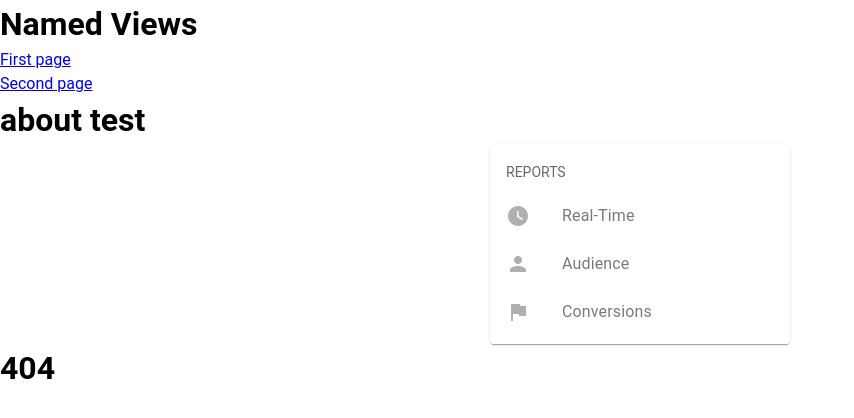
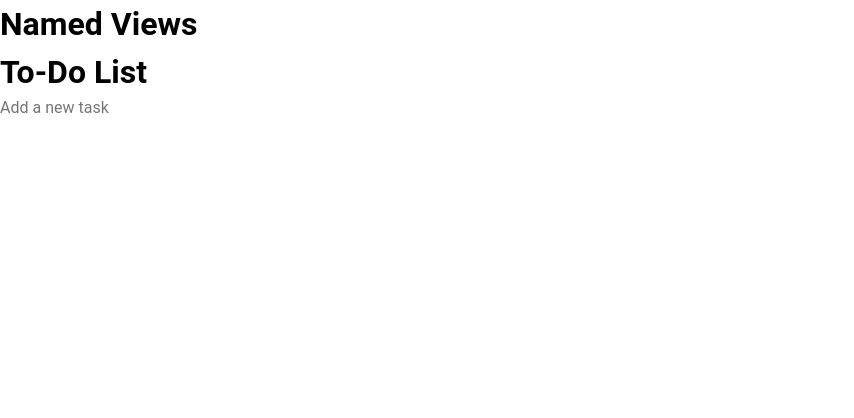
Before and after one commit to tranthuong1999/demo_view, a Vue app: page /other in a window 1280 px wide. Before the commit this address had no page. Shown: the top 418 px of the page, without its empty margins (0-854 px from the left). Built offline with nearby package versions, Linux system fonts and the light colour scheme.

Commit message:
setup done project

```diff
--- a/package.json
+++ b/package.json
@@ -11,6 +11,7 @@
   "dependencies": {
     "@mdi/font": "^7.4.47",
     "core-js": "^3.8.3",
+    "pinia": "^2.2.6",
     "sass": "^1.81.0",
     "scss": "^0.2.4",
     "vue": "^3.2.13",
--- a/src/App.vue
+++ b/src/App.vue
@@ -1,7 +1,8 @@
 <template>
   <div>
     <h1>Named Views</h1>
-    <ul>
+    <TodoList />
+    <!-- <ul>
       <li>
         <router-link to="/">First page</router-link>
       </li>
@@ -11,7 +12,7 @@
     </ul>
     <router-view class="view one"></router-view>
     <router-view class="view two" name="a"></router-view>
-    <router-view class="view three" name="b"></router-view>
+    <router-view class="view three" name="b"></router-view> -->
   </div>
 </template>
 
--- a/src/components/TestPage.vue
+++ b/src/components/TestPage.vue
@@ -20,7 +20,6 @@ const items = ref([
           <template v-slot:prepend>
             <v-icon :icon="item.icon"></v-icon>
           </template>
-          <v-list-item-title v-text="item.text"></v-list-item-title>
         </v-list-item>
       </v-list>
     </v-card>
--- /dev/null
+++ b/src/components/TodoList.vue
@@ -0,0 +1,43 @@
+<template>
+  <div>
+    <h1>To-Do List</h1>
+    <input v-model="newTodo" @keyup.enter="addTodo" placeholder="Add a new task" />
+    <ul>
+      <li v-for="todo in todos" :key="todo.id">
+        <span :style="{ textDecoration: todo.completed ? 'line-through' : 'none' }">
+          {{ todo.text }}
+        </span>
+        <button @click="toggleTodoStatus(todo.id)">
+          {{ todo.completed ? 'Undo' : 'Complete' }}
+        </button>
+        <button @click="deleteTodo(todo.id)">Delete</button>
+      </li>
+    </ul>
+  </div>
+</template>
+
+<script setup>
+import { ref } from 'vue';
+import { useTodoStore } from '../store/todoStore';
+
+const todoStore = useTodoStore();
+const newTodo = ref('');
+
+const addTodo = () => {
+  if (newTodo.value.trim()) {
+    todoStore.addTodo(newTodo.value);
+    newTodo.value = '';
+  }
+};
+
+const { todos, toggleTodoStatus, deleteTodo } = todoStore;
+</script>
+
+<style>
+input {
+  margin-bottom: 10px;
+}
+button {
+  margin-left: 10px;
+}
+</style>
--- a/src/main.js
+++ b/src/main.js
@@ -5,6 +5,8 @@ import { createVuetify } from 'vuetify'
 import * as components from 'vuetify/components'
 import * as directives from 'vuetify/directives'
 import TestPage from "../src/components/TestPage.vue";
+import TodoList from "../src/components/TodoList.vue";
+import { createPinia } from 'pinia';
 import '@mdi/font/css/materialdesignicons.css';
 import router from "./routers";
 
@@ -15,11 +17,15 @@ const vuetify = createVuetify({
         defaultSet: 'mdi',
     },
 })
+const pinia = createPinia();
 
 const app = createApp(App);
 app.use(router)
 app.use(vuetify);
+app.use(pinia);
 
 app.component('TestPage', TestPage);
+app.component('TodoList', TodoList);
+
 
 app.mount('#app')
--- /dev/null
+++ b/src/store/todoStore.js
@@ -0,0 +1,29 @@
+import { defineStore } from 'pinia';
+
+export const useTodoStore = defineStore('todoStore', {
+    state: () => ({
+        todos: [],
+    }),
+    getters: {
+        completedTodos: (state) => state.todos.filter((todo) => todo.completed),
+        incompleteTodos: (state) => state.todos.filter((todo) => !todo.completed),
+    },
+    actions: {
+        addTodo(text) {
+            this.todos.push({
+                id: Date.now(),
+                text,
+                completed: false,
+            });
+        },
+        toggleTodoStatus(id) {
+            const todo = this.todos.find((todo) => todo.id === id);
+            if (todo) {
+                todo.completed = !todo.completed;
+            }
+        },
+        deleteTodo(id) {
+            this.todos = this.todos.filter((todo) => todo.id !== id);
+        },
+    },
+});
```
Also changed, not shown: 1 other file (tests, documents, lock files or other folders).
